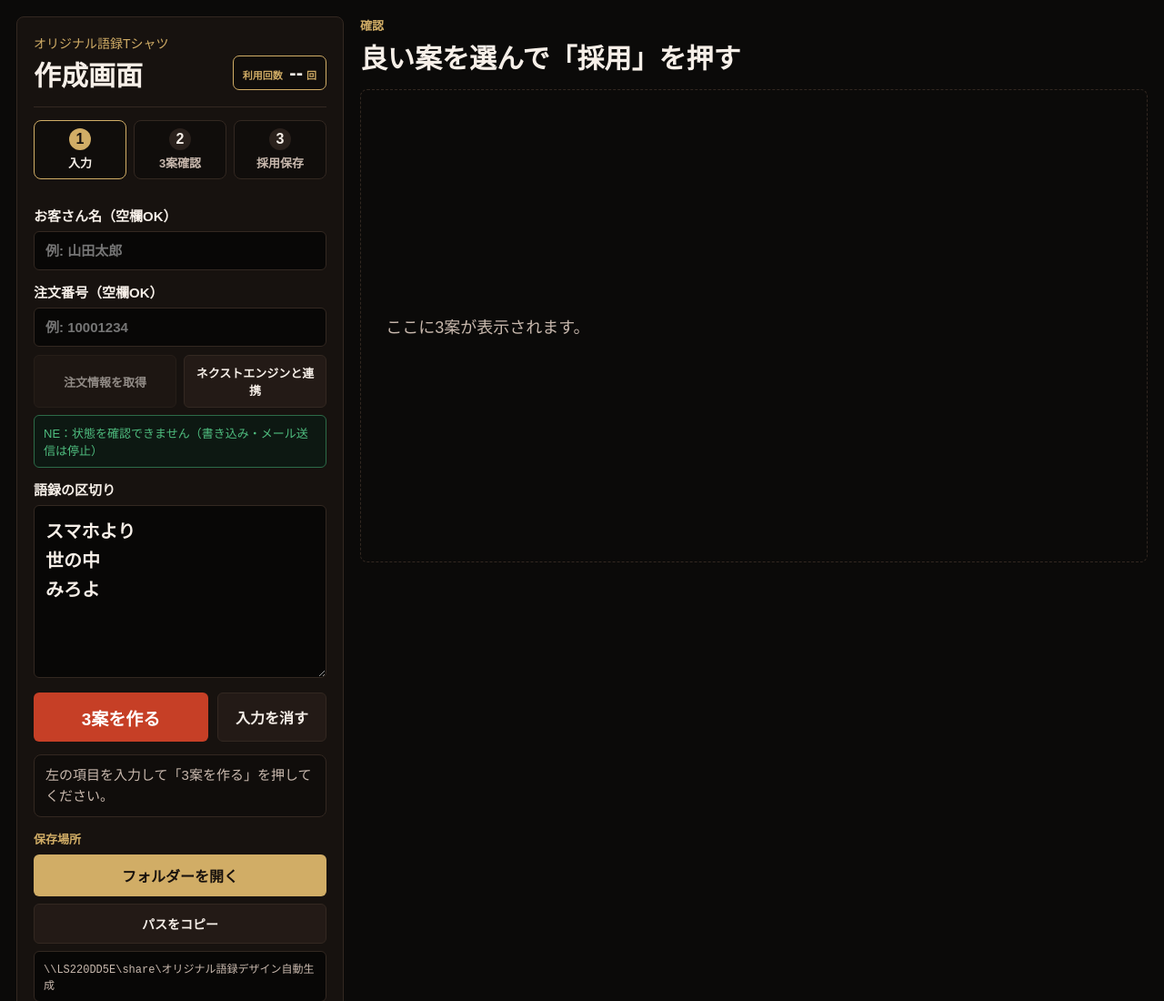
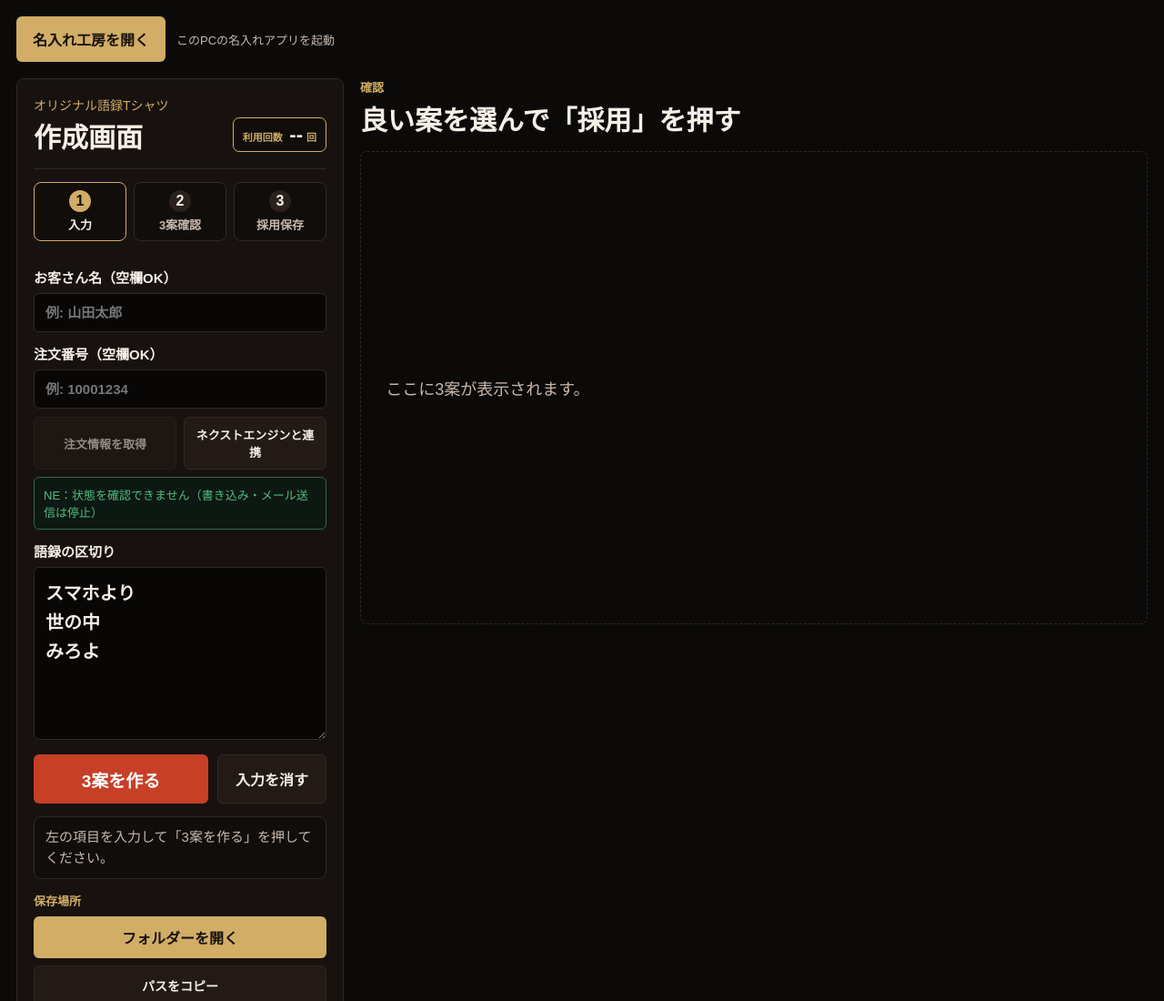
Before and after one commit to oreryusouhonke/original-goroku-admin, a website: page public/index.html in a window 1280 px wide. Shown: the top 1100 px of the page at 91% size. Drawn offline with Linux system fonts and the light colour scheme; no server answers.

Commit message:
Add link to launch local Naire workshop app

```diff
--- a/public/index.html
+++ b/public/index.html
@@ -8,6 +8,10 @@
   </head>
   <body>
     <main class="shell">
+      <nav class="app-links" aria-label="作成ツール">
+        <a class="naire-launch" href="oreryu-naire://open">名入れ工房を開く</a>
+        <span>このPCの名入れアプリを起動</span>
+      </nav>
       <section class="workspace">
         <aside class="panel">
           <div class="brand">
--- a/public/styles.css
+++ b/public/styles.css
@@ -21,6 +21,11 @@ body {
 }
 
 .shell { min-height: 100vh; padding: 18px; }
+
+.app-links { display: flex; align-items: center; flex-wrap: wrap; gap: 12px; max-width: 1540px; margin: 0 auto 18px; }
+.naire-launch { display: inline-block; padding: 13px 18px; border-radius: 6px; background: var(--gold); color: #17110d; text-decoration: none; font-size: 16px; font-weight: 800; }
+.naire-launch:focus-visible { outline: 3px solid var(--text); outline-offset: 3px; }
+.app-links span { color: var(--muted); font-size: 13px; }
 
 .workspace {
   display: grid;
```
